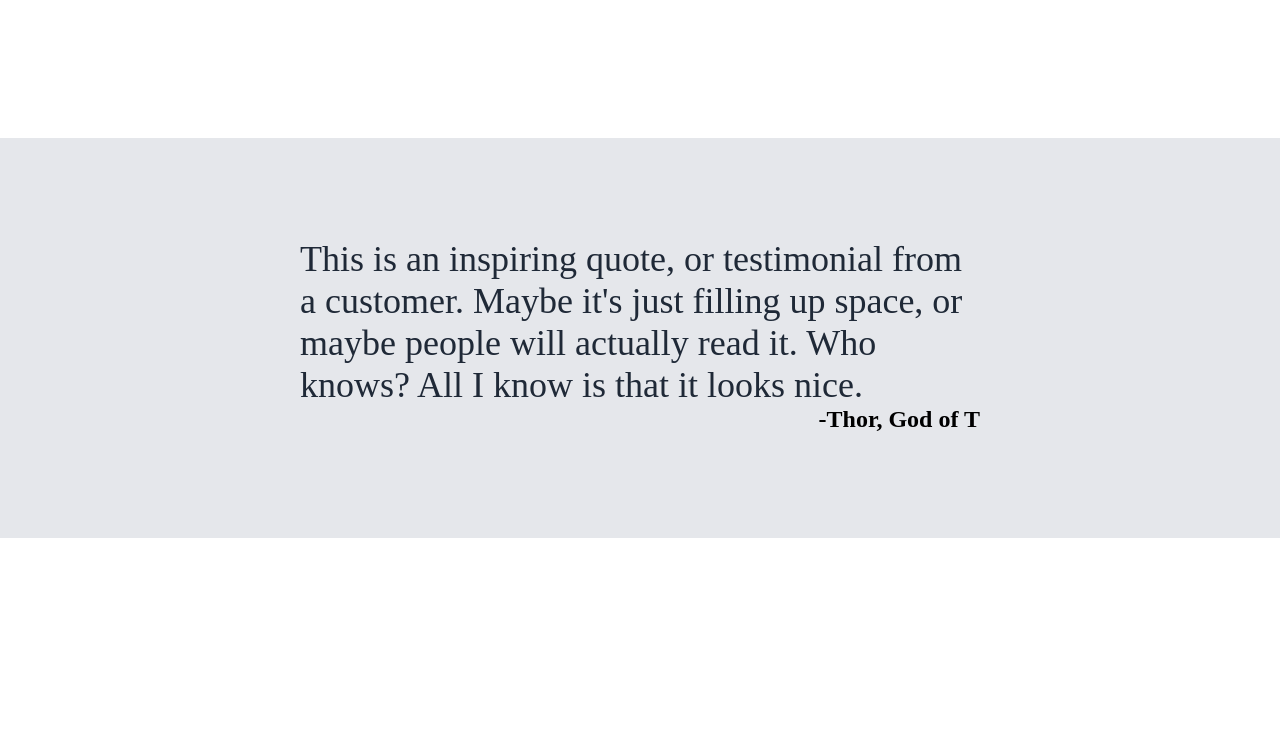
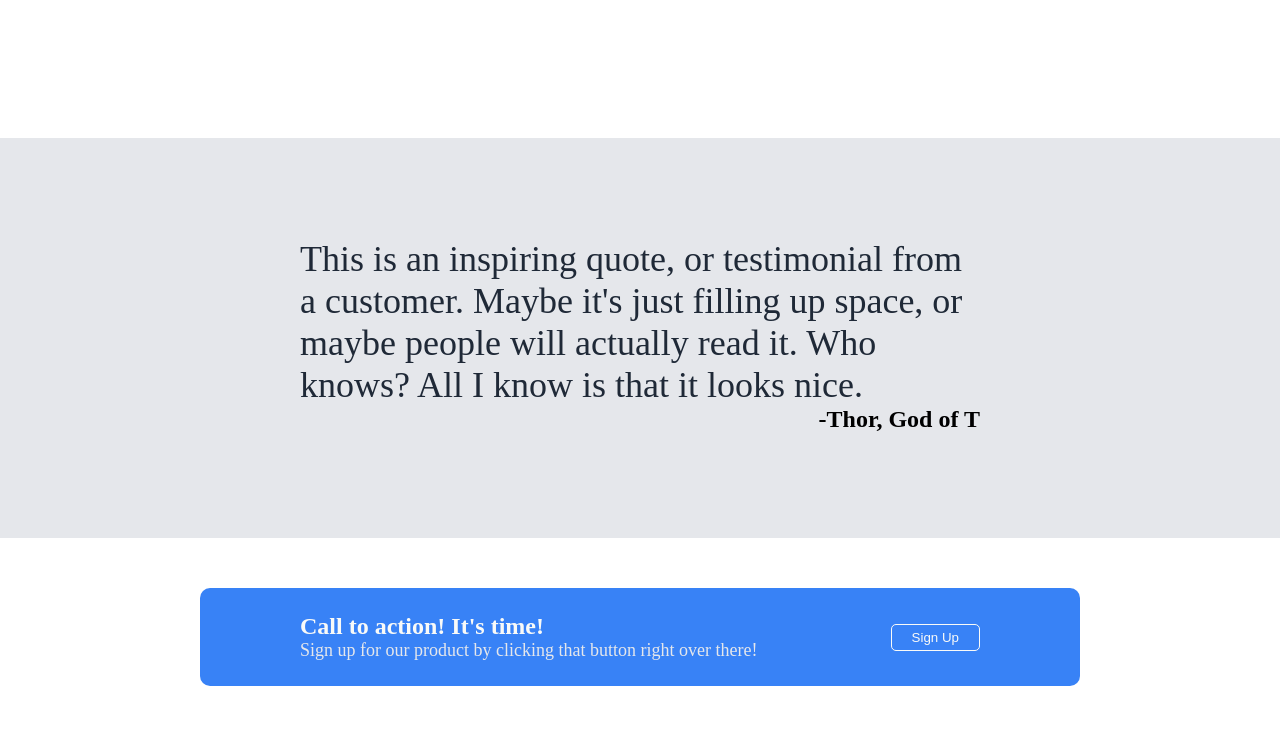
Before and after one commit to cquance13/Odin-Landing-Page, a plain HTML site: page index.html in a window 1280 px wide. Shown: the part 939-1675 px from the top of the page. Before the commit the page ends 1477 px from the top, so only its background shows below. Drawn offline with Linux system fonts and the light colour scheme.

Commit message:
Add call to action

```diff
--- a/index.html
+++ b/index.html
@@ -60,4 +60,14 @@
             <div class="quote_atribute">-Thor, God of T</div>
         </div>
     </div>
+
+    <div class="lower">
+        <div class="blue_block">
+            <div class="action_txt">
+                <div class="top_action_txt"> Call to action! It's time!</div>
+                <div class="bottom_action_txt">Sign up for our product by clicking that button right over there!</div>
+            </div>
+            <button class="signup2"> Sign Up</button>
+        </div>
+    </div>
 </body>
--- a/style.css
+++ b/style.css
@@ -128,3 +128,37 @@ body {
     font-weight: bolder;
     align-self: flex-end;
 }
+
+.lower {
+    padding: 50px 200px;
+}
+
+.blue_block {
+    background-color: #3882F6;
+    padding: 25px 100px;
+    border-radius: 10px;
+    display: flex;
+    flex-wrap: wrap;
+    align-content: center;
+    align-items: center;
+    justify-content: space-between;
+}
+
+.top_action_txt {
+    font-size: 24px;
+    font-weight: bold;
+    color: #F9FAF8;
+}
+
+.bottom_action_txt {
+    font-size: 18px;
+    color: #E5E7EB;
+}
+
+.signup2 {
+    border-radius: 5px;
+    color: #F9FAF8;
+    background-color: #3882F6;
+    border: 1px solid #F9FAF8;
+    padding: 5px 20px;
+}
```
